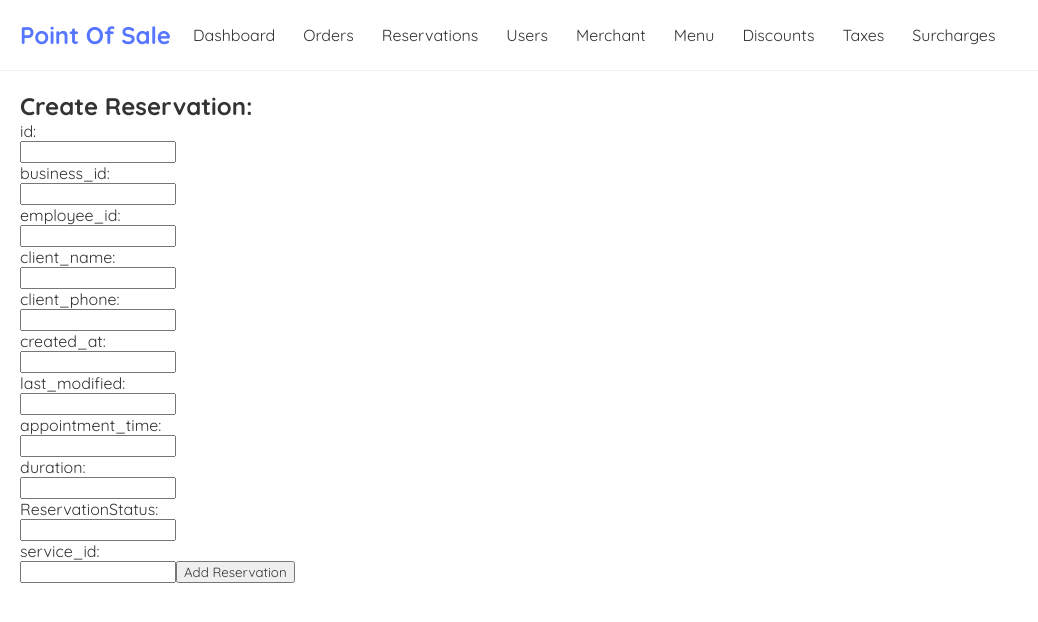
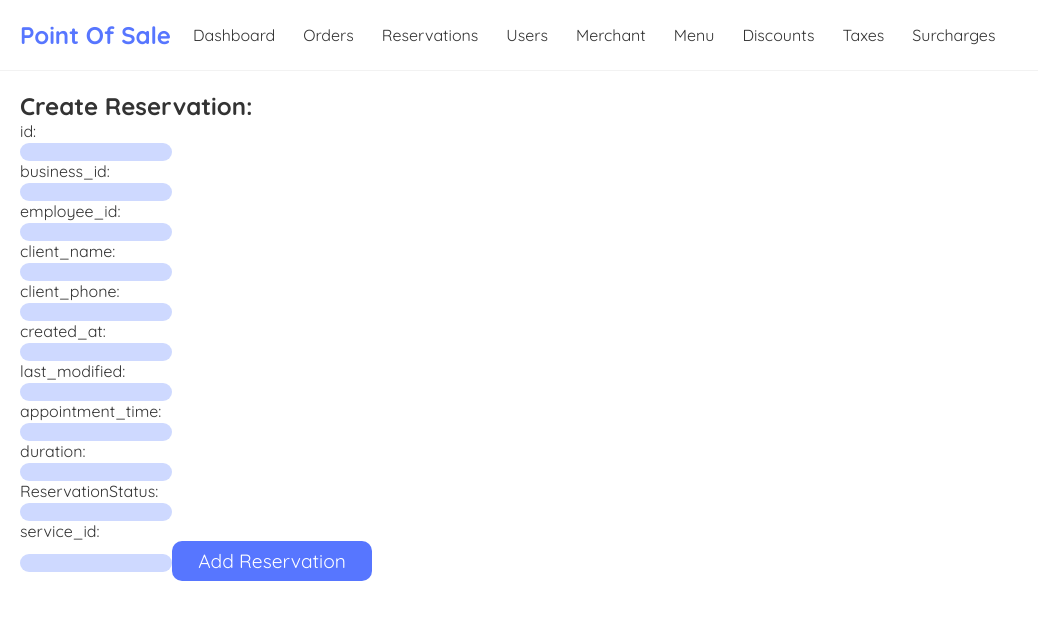
Before and after one commit to KonstantinasArelis/PSP_POS_Frontend, a React (Create React App) app in the folder react-app/: page /CreateReservation in a window 1280 px wide. Shown: the top 622 px of the page, without its empty margins (0-1038 px from the left). Built offline with nearby package versions, Linux system fonts and the light colour scheme.

Commit message:
minor tweaks to reservation creation ui

```diff
--- a/react-app/src/App.css
+++ b/react-app/src/App.css
@@ -150,3 +150,9 @@
     width: 30%;
     height: 10%;
 }
+
+.CreateReservation input{
+    background-color: rgb(206, 217, 255);
+    border: none;
+    border-radius: 10px;
+}
--- a/react-app/src/CreateReservation.js
+++ b/react-app/src/CreateReservation.js
@@ -1,5 +1,6 @@
 import { useState } from 'react';
 import useFetch from "./useFetch";
+import "./App.css";
 
 const CreateReservation = () => {
 
@@ -116,7 +117,7 @@ const CreateReservation = () => {
                         value={service_id}
                         onChange={(e) => SetService_id(e.target.value)}
                     ></input>
-                {!isPending2 && <button> Add Reservation</button>}
+                {!isPending2 && <button className='createReservationButton'>Add Reservation</button>}
                 {isPending2 && <button disabled> Adding...</button>}
             </form>
         </div>
--- a/react-app/src/ReservationList.js
+++ b/react-app/src/ReservationList.js
@@ -8,7 +8,7 @@ import ReservationEditPanel from './ReservationEditPanel.js';
 const ReservationsList = ({reservations, onRefresh}) => {
     const [isPanelVisible, setIsPanelVisible] = useState(null);
 
-    /*
+
     console.log(reservations);
     reservations = [
     {
@@ -38,7 +38,7 @@ const ReservationsList = ({reservations, onRefresh}) => {
           service_id: 'service101',
         },
     ];
-    */
+
 
     const handleClick = (id) => {
 
--- a/react-app/src/Reservations.js
+++ b/react-app/src/Reservations.js
@@ -49,7 +49,7 @@ const Reservations = () => {
             <h2>Reservations:</h2>
             {error && <div>{error}</div>}
             {isPending && <div>Loading...</div>}
-            {reservations && <ReservationsList reservations={reservations} onRefresh={handleRefresh}></ReservationsList>}
+            {/*reservations && */ <ReservationsList reservations={reservations} onRefresh={handleRefresh}></ReservationsList>}
         </div>
     );
 }
```
